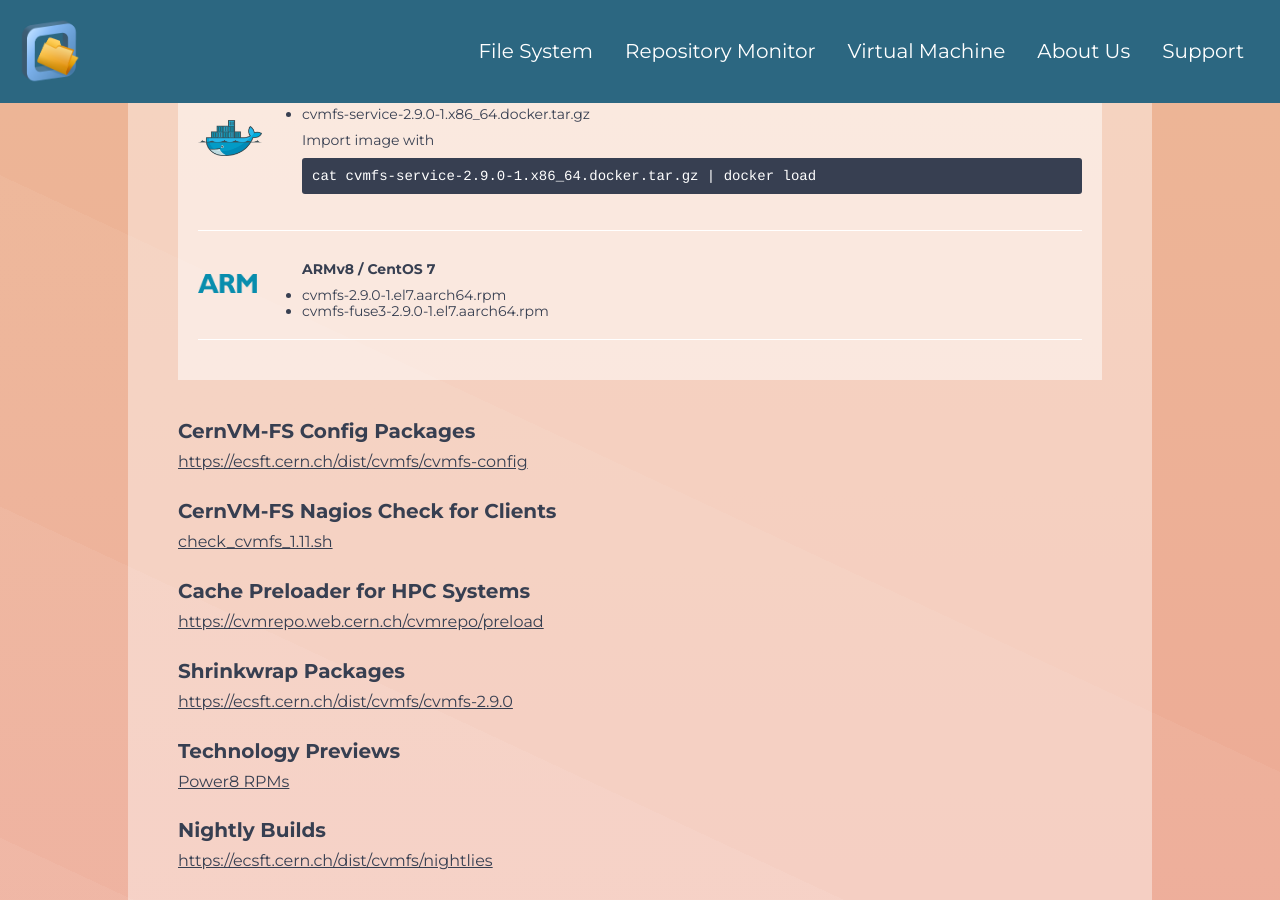
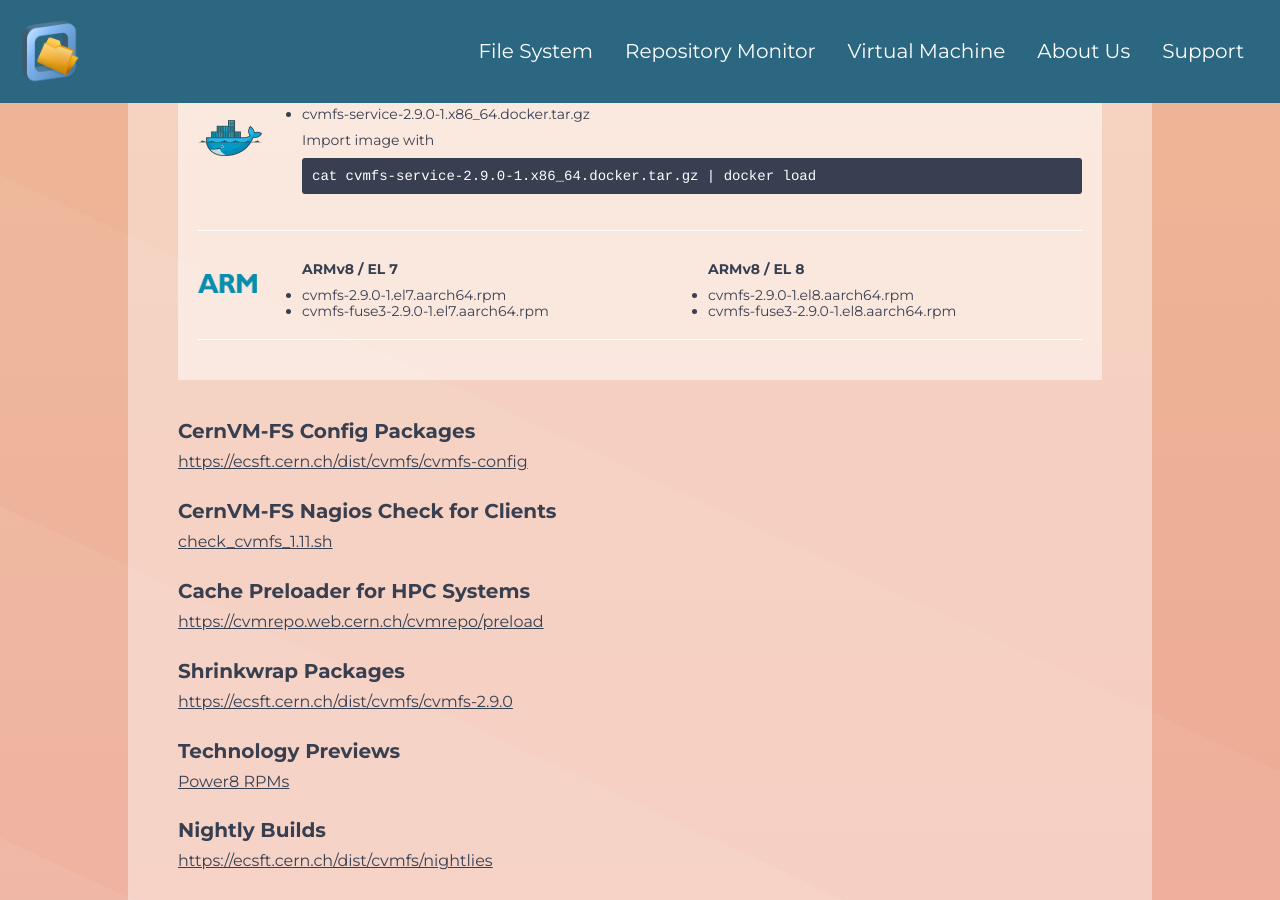
Before and after one commit to cernvm/web-cvmfs, a Jekyll site: the page built from index.html, in a window 1280 px wide and 900 px high, scrolled down 2696 px. Built offline with Jekyll 4.4.1, drawn with Linux system fonts in a browser that asks for light colours.

Commit message:
add ARMv8/EL8 packages

```diff
--- a/_includes/download-client.html
+++ b/_includes/download-client.html
@@ -136,9 +136,14 @@
 	</div>
 	<div class='row-links'>
 		<ul>
-			<p><strong>ARMv8 / CentOS 7</strong></p>
+			<p><strong>ARMv8 / EL 7</strong></p>
 			<li><a href="https://ecsft.cern.ch/dist/cvmfs/cvmfs-2.9.0/cvmfs-2.9.0-1.el7.aarch64.rpm">cvmfs-2.9.0-1.el7.aarch64.rpm</a></li>
 			<li><a href="https://ecsft.cern.ch/dist/cvmfs/cvmfs-2.9.0/cvmfs-fuse3-2.9.0-1.el7.aarch64.rpm">cvmfs-fuse3-2.9.0-1.el7.aarch64.rpm</a></li>
 		</ul>
+		<ul>
+			<p><strong>ARMv8 / EL 8</strong></p>
+			<li><a href="https://ecsft.cern.ch/dist/cvmfs/cvmfs-2.9.0/cvmfs-2.9.0-1.el8.aarch64.rpm">cvmfs-2.9.0-1.el8.aarch64.rpm</a></li>
+			<li><a href="https://ecsft.cern.ch/dist/cvmfs/cvmfs-2.9.0/cvmfs-fuse3-2.9.0-1.el8.aarch64.rpm">cvmfs-fuse3-2.9.0-1.el8.aarch64.rpm</a></li>
+		</ul>
 	</div>
 </div>
--- a/_includes/download-libcvmfs.html
+++ b/_includes/download-libcvmfs.html
@@ -103,8 +103,12 @@
 	</div>
 	<div class='row-links'>
 		<ul>
-			<p><strong>ARMv8 / CentOS 7</strong></p>
+			<p><strong>ARMv8 / EL 7</strong></p>
 			<li><a href="https://ecsft.cern.ch/dist/cvmfs/cvmfs-2.9.0/cvmfs-devel-2.9.0-1.el7.aarch64.rpm">cvmfs-devel-2.9.0-1.el7.aarch64.rpm</a></li>
+		</ul>
+		<ul>
+			<p><strong>ARMv8 / EL 8</strong></p>
+			<li><a href="https://ecsft.cern.ch/dist/cvmfs/cvmfs-2.9.0/cvmfs-devel-2.9.0-1.el8.aarch64.rpm">cvmfs-devel-2.9.0-1.el8.aarch64.rpm</a></li>
 		</ul>
 	</div>
 </div>
--- a/_includes/download-server.html
+++ b/_includes/download-server.html
@@ -106,8 +106,12 @@
 	</div>
 	<div class='row-links'>
 		<ul>
-			<p><strong>ARMv8 / CentOS 7</strong></p>
-			<li><a href="https://ecsft.cern.ch/dist/cvmfs/cvmfs-2.9.0/cvmfs-server-2.9.0-1.el7.aarch64.rpm">cvmfs-server-2.9.0-1.el7.aarch64.rpm</a></li>
+			<p><strong>ARMv8 / EL 7</strong></p>
+			<li><a href="https://ecsft.cern.ch/dist/cvmfs/cvmfs-2.9.0/cvmfs-server-2.9.0-1.el8.aarch64.rpm">cvmfs-server-2.9.0-1.el8.aarch64.rpm</a></li>
+		</ul>
+		<ul>
+			<p><strong>ARMv8 / EL 8</strong></p>
+			<li><a href="https://ecsft.cern.ch/dist/cvmfs/cvmfs-2.9.0/cvmfs-server-2.9.0-1.el8.aarch64.rpm">cvmfs-server-2.9.0-1.el8.aarch64.rpm</a></li>
 		</ul>
 	</div>
 </div>
```
